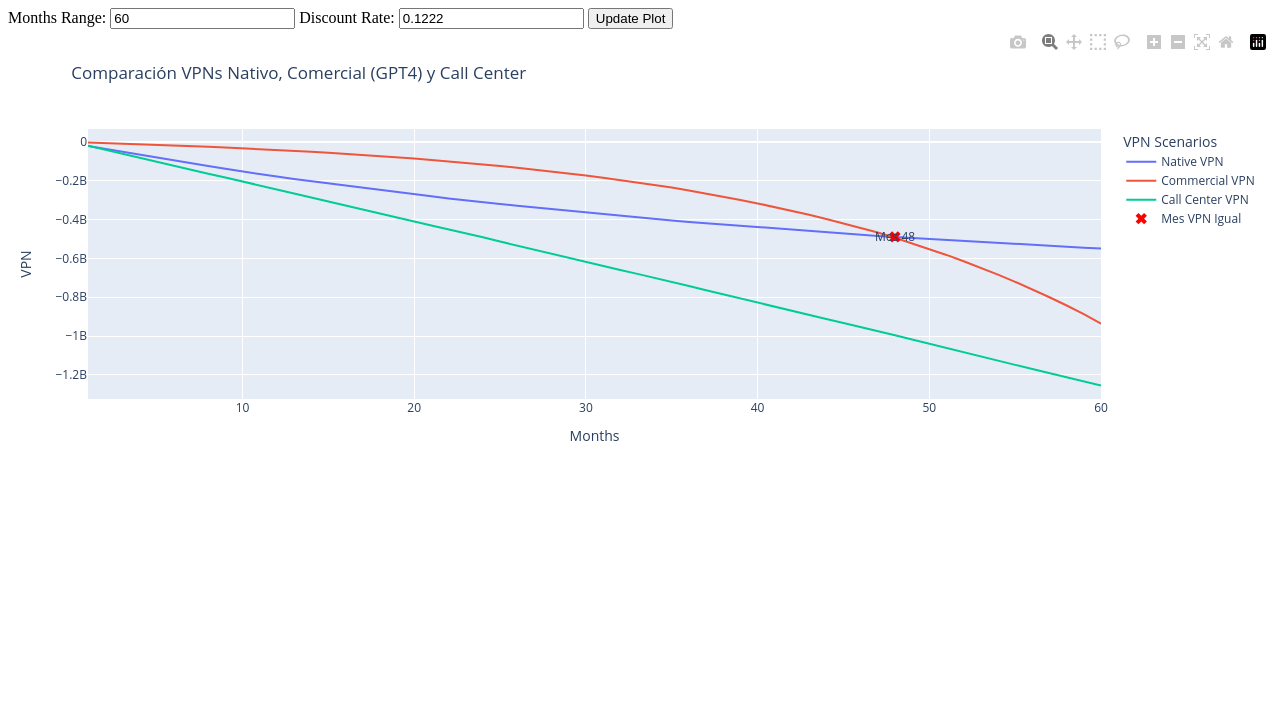
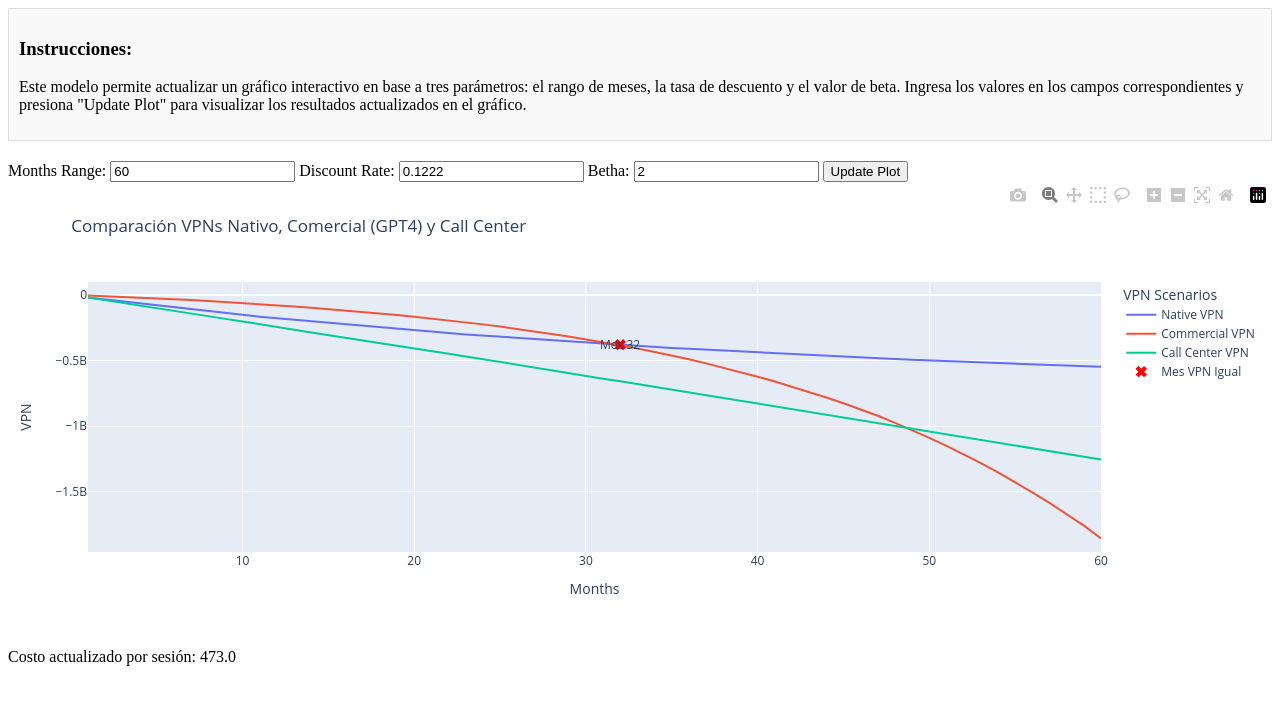
Before and after one commit to ViejoJuli/thesis_code, a Flask app: page / in a window 1280 px wide. Shown: the top 705 px of the page. Run offline with Flask 3, Linux system fonts and the light colour scheme; some libraries are stand-ins or nearby versions.

Commit message:
version with betha, but without ChatGPT3.5 costs graph

```diff
--- a/financial_mode_page/app.py
+++ b/financial_mode_page/app.py
@@ -13,29 +13,40 @@ def home():
     # Generar un gráfico por defecto al cargar la página
     fig = generate_plot(gv.model_months, gv.get_monthly_interest_rate())
     graph_json = fig.to_json()
-    return render_template('index_plotly_dynamic.html', graph_json=graph_json, default_months=gv.model_months,
-                           default_interest=annual_interest_rate)
+    return render_template('index_plotly_dynamic.html', graph_json=graph_json,
+                           default_months=gv.model_months,
+                           default_interest=gv.annual_interest_rate,
+                           default_betha=gv.betha,
+                           default_cost_prompt_gpt4_cop=gv.get_cost_prompt_gpt4_cop())
 
 
-@ app.route('/update_plot', methods=['POST'])
+@app.route('/update_plot', methods=['POST'])
 def update_plot():
     # Obtener los datos del formulario
     months_range = int(request.form['months_range'])
     discount_rate = float(request.form['discount_rate'])
+    betha = float(request.form['betha'])
 
     print(months_range, discount_rate)
 
     # Actualizar las variables globales con los valores recibidos del formulario
     gv.model_months = months_range
     gv.annual_interest_rate = discount_rate
+    gv.betha = betha
+
+    # Calcular el nuevo costo actualizado
+    updated_cost = gv.get_cost_prompt_gpt4_cop()
 
     # Generar el gráfico actualizado
-    # Ajusta con tus variables
     fig = generate_plot(gv.model_months, gv.get_monthly_interest_rate())
 
-    # Devolver el gráfico en formato JSON
+    # Devolver el gráfico y el costo en formato JSON
     graph_json = fig.to_json()
-    return jsonify(graph_json)
+
+    return jsonify({
+        'graph_json': graph_json,       # Graph data
+        'updated_cost': updated_cost    # Updated cost data
+    }) # Esto entra como 'data' al código de Javascript
 
 
 if __name__ == '__main__':
--- a/financial_mode_page/functions.py
+++ b/financial_mode_page/functions.py
@@ -106,7 +106,7 @@ def calculate_vpn_gpt4(months, discount_rate):
         total_contacts_month = ((month_contacts(contacts_per_month, contacts_annual_growth, month))
                                 + ((month_users(active_users, users_annual_growth, month)-active_users)*users_that_contact_ratio*avg_contacts_per_user))
 
-        cost_interactions_gpt4 = -(total_contacts_month * cost_prompt_gpt4_cop) * (
+        cost_interactions_gpt4 = -(total_contacts_month * get_cost_prompt_gpt4_cop()) * (
             # interactions * increase in cost
             (1+api_costs_growth)**(month//12))
 
--- a/financial_mode_page/global_variables.py
+++ b/financial_mode_page/global_variables.py
@@ -27,13 +27,17 @@ avg_interactions_per_contact = 5
 enginner_cost = 75  # per hour
 native_implementation_time = 20
 comercial_implementation_time = 5
-betha = 2
+
+
+betha = 2  # Valor por defecto
+
 
 # Calculated Variables
 cost_prompt_gpt4_usd = (num_tokens_input * gpt4_in_token) + \
     (num_tokens_output * gpt4_out_token)
-cost_prompt_gpt4_cop = cost_prompt_gpt4_usd * \
-    dolar * avg_interactions_per_contact
+def get_cost_prompt_gpt4_cop():
+    return cost_prompt_gpt4_usd * dolar * avg_interactions_per_contact * betha
+
 cost_prompt_gpt3_usd = (num_tokens_input * gpt3_in_token) + \
     (num_tokens_output * gpt3_out_token)
 cost_prompt_gpt3_cop = cost_prompt_gpt3_usd * \
--- a/financial_mode_page/templates/index_plotly_dynamic.html
+++ b/financial_mode_page/templates/index_plotly_dynamic.html
@@ -10,6 +10,15 @@
 
 <body>
 
+    <!-- Cuadro de instrucciones -->
+    <div id="instructions" style="border: 1px solid #ddd; padding: 10px; margin-bottom: 20px; background-color: #f9f9f9;">
+        <h3>Instrucciones:</h3>
+        <p>
+            Este modelo permite actualizar un gráfico interactivo en base a tres parámetros: el rango de meses, la tasa de descuento y el valor de beta.
+            Ingresa los valores en los campos correspondientes y presiona "Update Plot" para visualizar los resultados actualizados en el gráfico.
+        </p>
+    </div>
+
     <!-- Formulario para ingresar los valores -->
     <form id="form-params">
         <label for="months_range">Months Range:</label>
@@ -19,11 +28,18 @@
         <input type="number" id="discount_rate" name="discount_rate" step="0.0001" value="{{ default_interest }}"
             min="0" required>
 
+        <!-- Nuevo campo para la variable betha -->
+        <label for="betha">Betha:</label>
+        <input type="number" id="betha" name="betha" step="0.0001" value="{{ default_betha }}" required>
+
         <button type="submit">Update Plot</button>
     </form>
 
     <!-- Contenedor del gráfico -->
     <div id="plotly-chart"></div>
+
+    <!-- Campo donde se mostrará el costo actualizado -->
+    <p id="cost-prompt-gpt4">Costo actualizado por sesión: {{ default_cost_prompt_gpt4_cop }}</p>
 
     <!-- JavaScript para manejar el envío del formulario y actualizar el gráfico -->
     <script>
@@ -33,6 +49,7 @@
             // Obtener los datos del formulario
             const monthsRange = document.getElementById('months_range').value;
             const discountRate = document.getElementById('discount_rate').value;
+            const betha = document.getElementById('betha').value;
 
             // Enviar los datos mediante Fetch al servidor
             fetch('/update_plot', {
@@ -40,14 +57,17 @@
                 headers: {
                     'Content-Type': 'application/x-www-form-urlencoded',
                 },
-                body: `months_range=${monthsRange}&discount_rate=${discountRate}`
+                body: `months_range=${monthsRange}&discount_rate=${discountRate}&betha=${betha}`  // Incluir betha
             })
             .then(response => response.json())  // Parsear el JSON de la respuesta
-                .then(graph_json => {
+            .then(data => {
                 // Asegurarse de parsear el JSON correctamente para Plotly
-                    const graph = JSON.parse(graph_json);
+                const graph = JSON.parse(data.graph_json);
                 // Actualizar el gráfico con los nuevos datos
                 Plotly.react('plotly-chart', graph.data, graph.layout);
+
+                // Actualizar el costo de GPT-4 (COP) en la página
+                document.getElementById('cost-prompt-gpt4').textContent = `Costo actualizado: ${data.updated_cost.toFixed(2)} COP`;
             })
             .catch(error => {
                 console.error('Error al actualizar el gráfico:', error);
```
Lines whose indentation alone changed are shown as unchanged.
